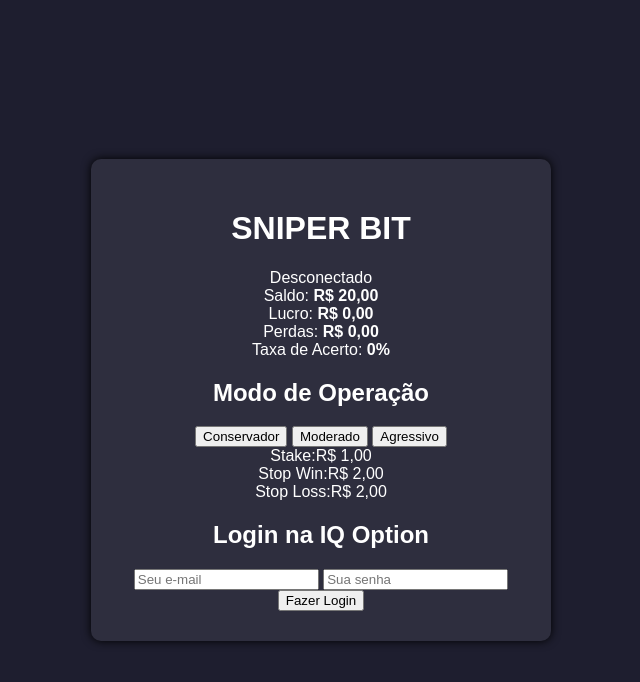
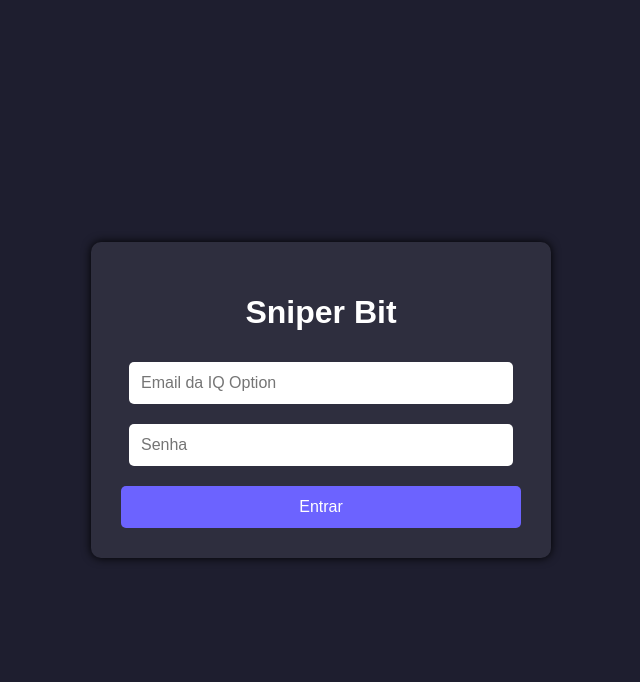
Before and after one commit to Gynden/sniperbit, a plain HTML site: page index.html in a window 1280 px wide. Shown: the whole page, without its empty margins (319-959 px from the left). Drawn offline with Linux system fonts and the light colour scheme.

Commit message:
Update index.html

```diff
--- a/index.html
+++ b/index.html
@@ -2,46 +2,27 @@
 <!DOCTYPE html>
 <html lang="pt-br">
 <head>
-    <meta charset="UTF-8" />
-    <meta name="viewport" content="width=device-width, initial-scale=1.0" />
-    <title>Sniper Bit - Painel</title>
-    <link rel="stylesheet" href="style.css" />
+  <meta charset="UTF-8" />
+  <meta name="viewport" content="width=device-width, initial-scale=1.0"/>
+  <title>Sniper Bit</title>
+  <link rel="stylesheet" href="style.css" />
 </head>
 <body>
-    <div class="container">
-        <header>
-            <h1>SNIPER BIT</h1>
-            <span class="status offline">Desconectado</span>
-        </header>
+  <div class="container">
+    <h1>Sniper Bit</h1>
 
-        <section class="saldo-info">
-            <div>Saldo: <strong>R$ 20,00</strong></div>
-            <div>Lucro: <strong>R$ 0,00</strong></div>
-            <div>Perdas: <strong>R$ 0,00</strong></div>
-            <div>Taxa de Acerto: <strong>0%</strong></div>
-        </section>
+    <div class="login-box">
+      <input type="email" id="email" placeholder="Email da IQ Option" />
+      <input type="password" id="password" placeholder="Senha" />
+      <button id="loginBtn">Entrar</button>
+    </div>
 
-        <section class="modo-operacao">
-            <h2>Modo de Operação</h2>
-            <div class="botoes-modo">
-                <button class="ativo">Conservador</button>
-                <button>Moderado</button>
-                <button>Agressivo</button>
-            </div>
-        </section>
+    <div id="status" class="hidden"></div>
+    <div id="balance" class="hidden">
+      Saldo demo: <span id="balanceValue">--</span>
+    </div>
+  </div>
 
-        <section class="configuracoes">
-            <div><label>Stake:</label><span>R$ 1,00</span></div>
-            <div><label>Stop Win:</label><span>R$ 2,00</span></div>
-            <div><label>Stop Loss:</label><span>R$ 2,00</span></div>
-        </section>
-
-        <section class="login">
-            <h2>Login na IQ Option</h2>
-            <input type="email" placeholder="Seu e-mail" />
-            <input type="password" placeholder="Sua senha" />
-            <button class="login-btn">Fazer Login</button>
-        </section>
-    </div>
+  <script src="script.js"></script>
 </body>
 </html>
```
